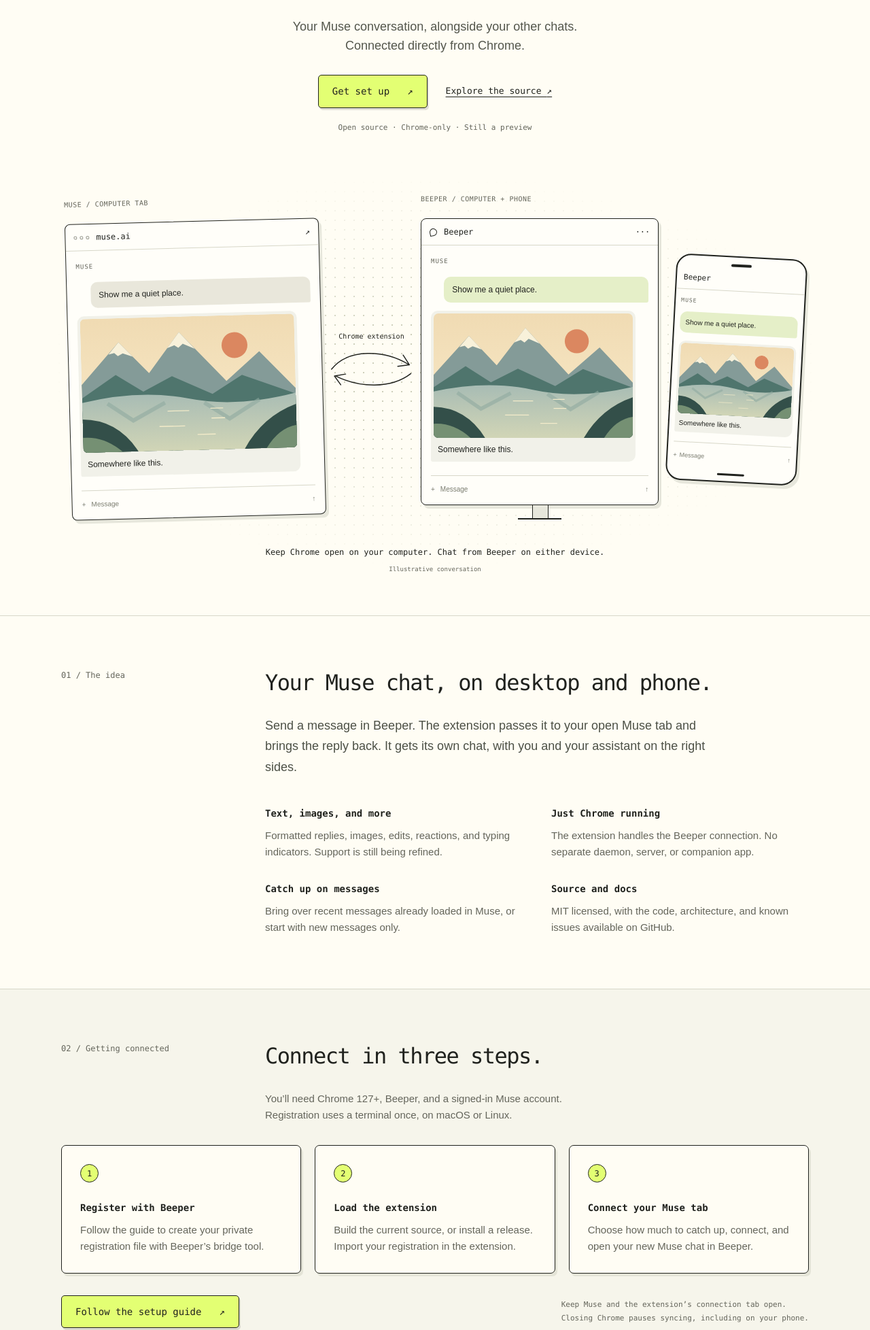
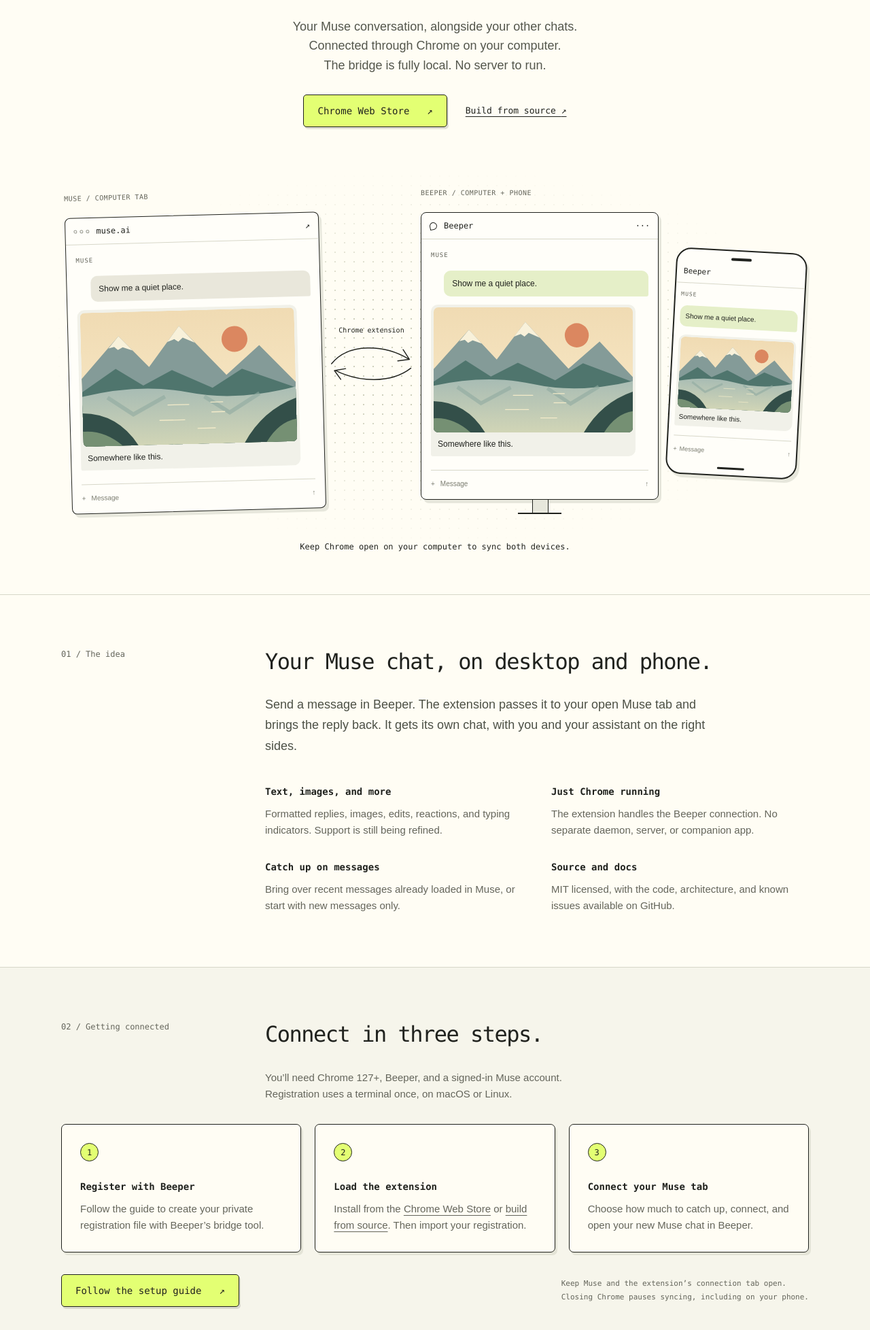
Before and after one commit to nishu-builder/beeper-muse, a browser extension: page site/index.html in a window 1280 px wide. Shown: the part 357-2313 px from the top of the page at 68% size. Drawn offline with Linux system fonts and the light colour scheme.

Commit message:
Link store and source installs and clarify local bridge

```diff
--- a/site/index.html
+++ b/site/index.html
@@ -44,21 +44,21 @@
           Your Muse conversation, alongside your other chats.<br
             class="desktop-break"
           />
-          Connected directly from Chrome.
+          Connected through Chrome on your computer.<br class="desktop-break" />
+          The bridge is fully local. No server to run.
         </p>
         <div class="actions">
           <a
             class="button primary"
-            href="https://github.com/nishu-builder/beeper-muse/blob/main/docs/chrome-setup.md"
-            >Get set up <span aria-hidden="true">↗</span></a
+            href="https://chromewebstore.google.com/detail/beeper-muse/bchjpmhhlhpcokhlmbpbiibehfjdgnme"
+            >Chrome Web Store <span aria-hidden="true">↗</span></a
           >
           <a
             class="text-link"
-            href="https://github.com/nishu-builder/beeper-muse"
-            >Explore the source <span aria-hidden="true">↗</span></a
+            href="https://github.com/nishu-builder/beeper-muse/blob/main/docs/chrome-setup.md#build-from-source"
+            >Build from source <span aria-hidden="true">↗</span></a
           >
         </div>
-        <p class="fineprint">Open source · Chrome-only · Still a preview</p>
 
         <figure
           class="bridge-demo"
@@ -156,8 +156,7 @@
             </div>
           </div>
           <figcaption>
-            Keep Chrome open on your computer. Chat from Beeper on either
-            device.<span>Illustrative conversation</span>
+            Keep Chrome open on your computer to sync both devices.
           </figcaption>
         </figure>
       </section>
@@ -229,8 +228,16 @@
               <span class="step-number" aria-hidden="true">2</span>
               <h3>Load the extension</h3>
               <p>
-                Build the current source, or install a release. Import your
-                registration in the extension.
+                Install from the
+                <a
+                  href="https://chromewebstore.google.com/detail/beeper-muse/bchjpmhhlhpcokhlmbpbiibehfjdgnme"
+                  >Chrome Web Store</a
+                >
+                or
+                <a
+                  href="https://github.com/nishu-builder/beeper-muse/blob/main/docs/chrome-setup.md#build-from-source"
+                  >build from source</a
+                >. Then import your registration.
               </p>
             </li>
             <li>
--- a/site/style.css
+++ b/site/style.css
@@ -140,11 +140,6 @@
 }
 .text-link {
   font: 13px/1.7 var(--mono);
-}
-.fineprint {
-  color: var(--muted);
-  font: 11px/1.6 var(--mono);
-  margin: 20px 0 0;
 }
 /* One computer source, with the same conversation on two Beeper devices. */
 .bridge-demo {
@@ -354,12 +349,6 @@
   text-align: center;
   margin: 38px 0 60px;
   font: 12px/1.7 var(--mono);
-}
-figcaption span {
-  display: block;
-  margin-top: 7px;
-  color: var(--muted);
-  font-size: 9px;
 }
 .section {
   border-top: 1px solid var(--line);
@@ -696,3 +685,10 @@
     margin-bottom: 40px;
   }
 }
+
+@media (max-width: 360px) {
+  .actions {
+    flex-direction: column;
+    gap: 16px;
+  }
+}
```
Also changed, not shown: docs/website.md (+5 -0 lines).
